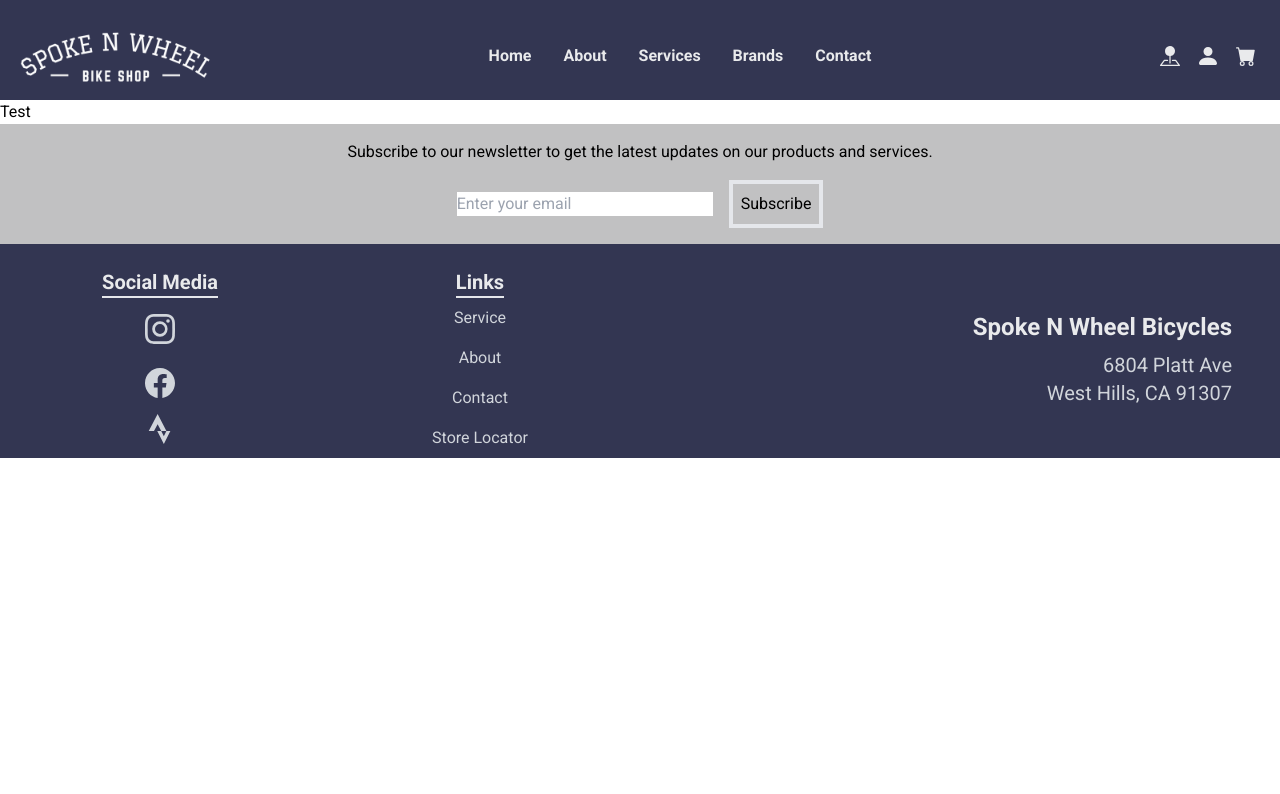
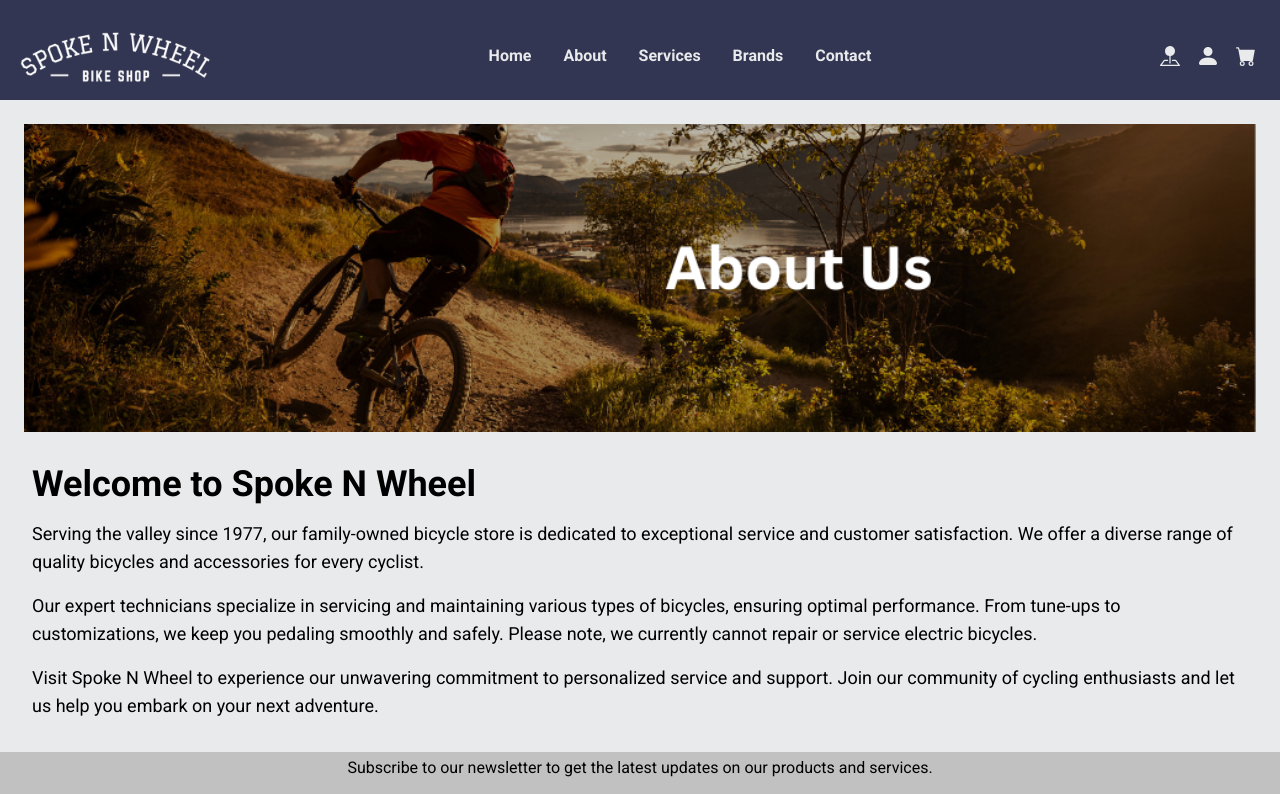
Before and after one commit to griffinmc22/SNW-Website, a React (Vite) app: page /about in a window 1280 px wide. Shown: the top 794 px of the page. Built offline with nearby package versions, Linux system fonts and the light colour scheme.

Commit message:
started on the about page

```diff
--- a/package.json
+++ b/package.json
@@ -20,8 +20,10 @@
     "react": "^18.2.0",
     "react-dom": "^18.2.0",
     "react-icons": "^4.8.0",
+    "react-id-swiper": "^4.0.0",
     "react-router-dom": "^6.10.0",
-    "react-scroll": "^1.8.9"
+    "react-scroll": "^1.8.9",
+    "tailwind-scrollbar-hide": "^1.1.7"
   },
   "devDependencies": {
     "@types/react": "^18.0.28",
--- a/src/components/Navbar.jsx
+++ b/src/components/Navbar.jsx
@@ -12,7 +12,9 @@ const Navbar = () => {
     <div className='z-10 fixed w-full h-[100px] flex md:block justify-between items-center p-4 bg-[#333652] text-[#E9EAEC]'>
         <div className='flex justify-between'>
             <div className='pr-8'>
+                <Link to="/">
                 <img  src={Logo} alt='Logo Image'style={{width: '200px'}}/>
+                </Link>
             </div>
             {/* menu */}
                 <div className='flex items-center'>
@@ -47,13 +49,19 @@ const Navbar = () => {
                 <div className='flex'>
                 <ul className='hidden md:flex items-center'>
                     <li className=''>
+                        <Link to='/location'>
                         <BsPinMapFill className=' text-xl m-2 hover:text-[#FAD02C] hover:scale-110 duration-500 cursor-pointer'/>
+                        </Link>
                     </li>
                     <li className=''>
+                        <Link to='/login'>
                         <BsFillPersonFill className='text-2xl m-2 hover:text-[#FAD02C] hover:scale-110 duration-500 cursor-pointer'/>
+                        </Link>
                     </li>
                     <li className=''>
+                        <Link to='/cart'>
                         <BsFillCartFill className='text-xl m-2 hover:text-[#FAD02C] hover:scale-110 duration-500 cursor-pointer'/>
+                        </Link>
                     </li>
                 </ul>
             </div>
--- a/src/pages/About.jsx
+++ b/src/pages/About.jsx
@@ -1,11 +1,25 @@
-import React from 'react'
+import React from 'react';
+const Header = '/assets/about/aboutusheader.png'
 
 const About = () => {
   return (
-    <div className=''>
-        <h1>Test</h1>
+    <div className='h-[80vh] flex flex-col justify-start bg-[#E9EAEC]'>
+        <img className=' px-6 pt-6' src={Header}></img>
+
+        <div className="flex flex-col justify-center content-center px-8 py-8 bg-[#E9EAEC]">
+            <h1 className="text-2xl md:text-4xl font-bold mb-4">Welcome to Spoke N Wheel</h1>
+            <p className="text-lg mb-4">
+                Serving the valley since 1977, our family-owned bicycle store is dedicated to exceptional service and customer satisfaction. We offer a diverse range of quality bicycles and accessories for every cyclist.
+            </p>
+            <p className="text-lg mb-4">
+                Our expert technicians specialize in servicing and maintaining various types of bicycles, ensuring optimal performance. From tune-ups to customizations, we keep you pedaling smoothly and safely. Please note, we currently cannot repair or service electric bicycles.
+            </p>
+            <p className="text-lg">
+                Visit Spoke N Wheel to experience our unwavering commitment to personalized service and support. Join our community of cycling enthusiasts and let us help you embark on your next adventure.
+            </p>
+        </div>
     </div>
-  )
-}
+  );
+};
 
-export default About
+export default About;
--- a/tailwind.config.js
+++ b/tailwind.config.js
@@ -1,4 +1,6 @@
 /** @type {import('tailwindcss').Config} */
+const scrollbarHide = require('tailwind-scrollbar-hide');
+
 export default {
   content: [
     "./index.html",
@@ -11,5 +13,5 @@ export default {
       },
     },
   },
-  plugins: [],
+  plugins: [scrollbarHide],
 }
```
Also changed, not shown: public/assets/about/aboutusheader.png (added), 1 other file (tests, documents, lock files or other folders).
